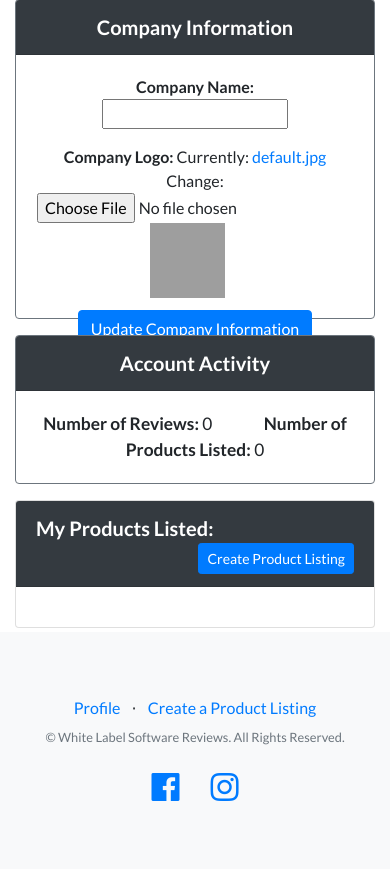
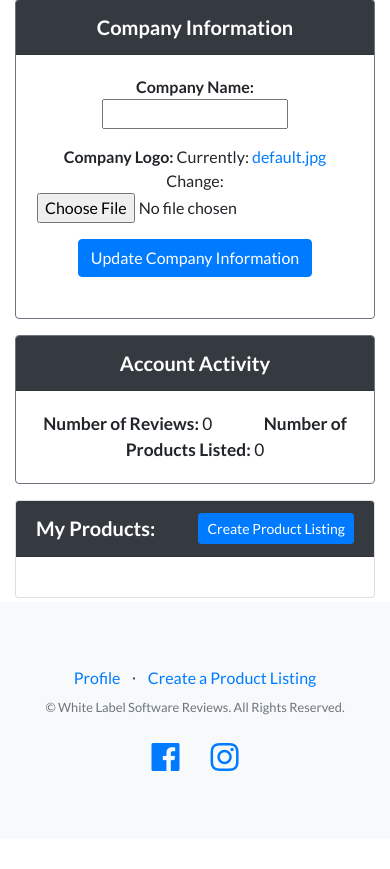
Before and after one commit to jgullbrand/wlabel-software-review, a Django app: page /users/profile/ in a window 390 px wide. Shown: the part 399-1268 px from the top of the page. After the commit the page ends 1170 px from the top, so only its background shows below. Run offline with Django 3.2, Linux system fonts and the light colour scheme; the visitor is signed in with stand-in values (Sample User, id 1); data that the repository does not hold is empty; some libraries are stand-ins or nearby versions; grey boxes are pictures that could not be loaded.

Commit message:
updated profile for mobile

```diff
--- a/users/templates/users/profile.html
+++ b/users/templates/users/profile.html
@@ -40,9 +40,8 @@
                 <p>{{company_form.company_name}}</p>
                 <strong>Company Logo: </strong>
                 {{company_form.company_logo}}
-                <img class="mr-3 article-img mb-2" src="{{ user.company.company_logo.url }}" height="75px" width="75px">
                 <div class = "mx-auto text-center">
-                  <button type="submit" name="company_submit" class="btn btn-primary text-center mt-1">Update Company Information</button>
+                  <button type="submit" name="company_submit" class="btn btn-primary text-center mt-3">Update Company Information</button>
                 </div>
               </form>
             </div>
@@ -77,7 +76,7 @@
     <div class="col-md-12">
       <div class="card mb-1 mt-1" style="">
           <div class="card-header text-white bg-dark">
-              <span><strong style="font-size: 15pt">My Products Listed:</strong>
+              <span><strong style="font-size: 15pt">My Products:</strong>
               <a href="{% url 'list_product' %}"><button type="button" class="btn btn-primary btn-sm float-right">Create Product Listing</button></a></span>
           </div>
           <div class="card-body">
```
